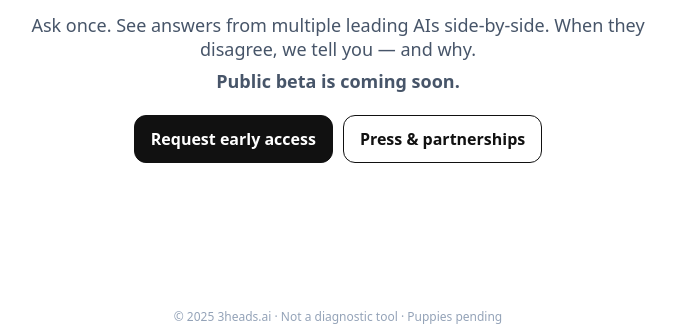
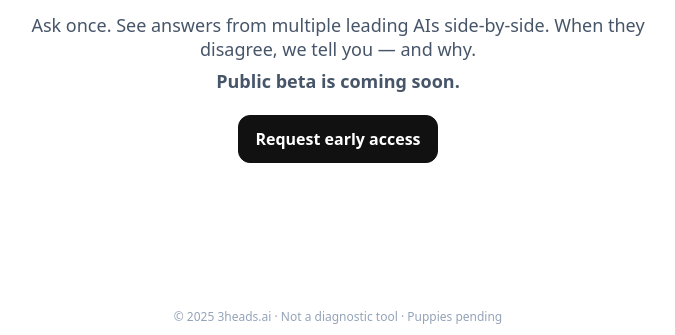
Before and after one commit to TonyMc12-git/3heads-landing, a plain HTML site: page index.html in a window 1280 px wide. Shown: the part 465-800 px from the top of the page, without its empty margins (302-977 px from the left). Drawn offline with Linux system fonts and the light colour scheme.

Commit message:
Landing: remove Press button, wire early-access mailto

```diff
--- a/index.html
+++ b/index.html
@@ -40,10 +40,9 @@
     <p>Ask once. See answers from multiple leading AIs side-by-side. When they disagree, we tell you — and why.</p>
     <p><strong>Public beta is coming soon.</strong></p>
 
-    <div class="cta">
-      <a class="btn" href="mailto:hello@3heads.ai?subject=Early%20access%20to%203heads.ai">Request early access</a>
-      <a class="btn alt" href="mailto:press@3heads.ai?subject=Press%20/ %20Partnerships">Press &amp; partnerships</a>
-    </div>
+  <div class="cta">
+    <a class="btn" href="mailto:tony.mcintosh@tmcsolutions.com?subject=Early%20access%20to%203heads.ai&body=Hi%20Tony%2C%0A%0AI%27d%20like%20early%20access%20to%203heads.ai.%0A%0AName%3A%0AUse%20case%3A%0A">Request early access</a>
+  </div>
   </main>
   <footer>© 2025 3heads.ai · Not a diagnostic tool · Puppies pending</footer>
 </body>
```
